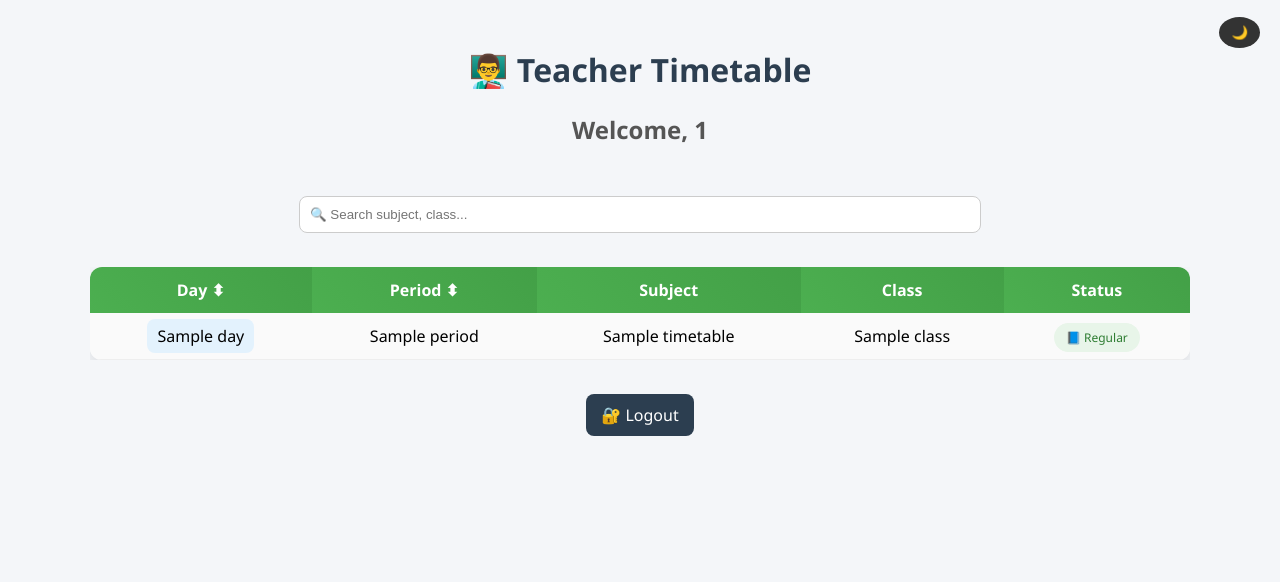
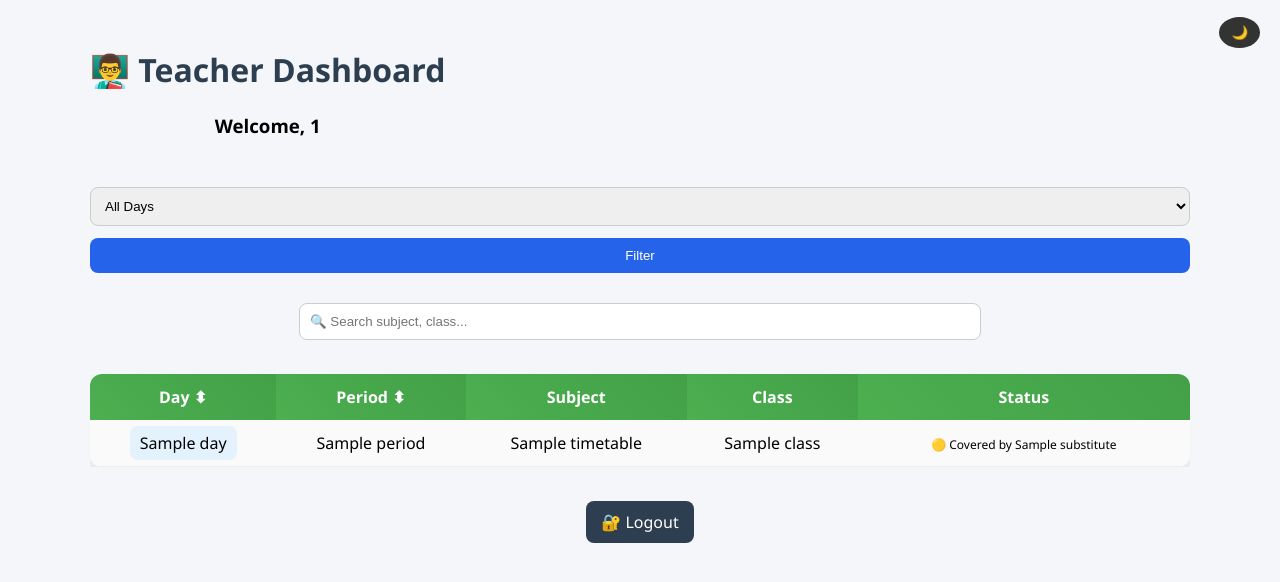
Before and after one commit to krishnamohan6858-cyber/school-timetable, a Flask app: page /dashboard in a window 1280 px wide. Shown: the part 53-635 px from the top of the page. Run offline with Flask 3, Linux system fonts and the light colour scheme; a user stored in the database is signed in; a database or web service that is not in the repository returns one stand-in record (values such as "Sample title"); some libraries are stand-ins or nearby versions.

Commit message:
added teacher day filter and improved substitution UI

```diff
--- a/app.py
+++ b/app.py
@@ -249,14 +249,20 @@ def get_substitute(day, period):
 
 @app.route('/timetable')
 def timetable():
+    selected_day = request.args.get('day')
+
     conn = get_db_connection()
     cur = conn.cursor()
 
-    cur.execute("SELECT * FROM timetable")
+    if selected_day:
+        cur.execute("SELECT * FROM timetable WHERE day=%s", (selected_day,))
+    else:
+        cur.execute("SELECT * FROM timetable")
+
     data = cur.fetchall()
+    conn.close()
 
-    conn.close()
-    return render_template('timetable.html', data=data)
+    return render_template('timetable.html', data=data, selected_day=selected_day)
 
 
 
@@ -360,21 +366,31 @@ def dashboard():
         return redirect('/login')
 
     name = session['teacher']
+    selected_day = request.args.get('day')
 
     conn = get_db_connection()
     cur = conn.cursor()
 
-    cur.execute("""
-    SELECT day, period, subject, class, substitute
-    FROM timetable
-    WHERE teacher=%s OR substitute=%s
-    """, (name, name))
+    if selected_day:
+        cur.execute("""
+        SELECT day, period, subject, class, substitute
+        FROM timetable
+        WHERE (teacher=%s OR substitute=%s) AND day=%s
+        """, (name, name, selected_day))
+    else:
+        cur.execute("""
+        SELECT day, period, subject, class, substitute
+        FROM timetable
+        WHERE teacher=%s OR substitute=%s
+        """, (name, name))
 
     timetable = cur.fetchall()
     conn.close()
 
-    return render_template('teacher.html', timetable=timetable, teacher=name)
-
+    return render_template('teacher.html',
+                           timetable=timetable,
+                           teacher=name,
+                           selected_day=selected_day)
 
 # ---------------- ADMIN ----------------
 
@@ -402,16 +418,16 @@ def admin_login():
                     session['admin'] = username
                     return redirect('/admin-dashboard')
                 else:
-                    error = "Invalid credentials"
+                    flash("❌ Invalid username or password", "error")
             else:
                 # ⚠️ Plain password (old DB)
                 if password == stored_password:
                     session['admin'] = username
                     return redirect('/admin-dashboard')
                 else:
-                    error = "Invalid credentials"
+                    flash("❌ Invalid username or password", "error")
         else:
-            error = "Invalid credentials"
+            flash("❌ Invalid username or password", "error")
 
     conn.close()
     return render_template('admin_login.html', error=error)
@@ -455,7 +471,58 @@ def logout():
     return redirect('/')
 
 
+@app.route('/change-admin-password', methods=['GET', 'POST'])
+def change_admin_password():
+    if 'admin' not in session:
+        return redirect('/admin-login')
+
+    conn = get_db_connection()
+    cur = conn.cursor()
+
+    msg = None
+
+    if request.method == 'POST':
+        old_password = request.form['old_password']
+        new_password = request.form['new_password']
+
+        cur.execute("SELECT password FROM admin WHERE username=%s", (session['admin'],))
+        data = cur.fetchone()
+
+        if data:
+            stored_password = data[0]
+
+            # ✅ Handle hashed password
+            if stored_password.startswith("$2b$"):
+                if bcrypt.checkpw(old_password.encode(), stored_password.encode()):
+                    hashed = bcrypt.hashpw(new_password.encode(), bcrypt.gensalt()).decode()
+                    cur.execute("UPDATE admin SET password=%s WHERE username=%s",
+                                (hashed, session['admin']))
+                    conn.commit()
+                    flash("✅ Password updated successfully!", "success")
+                else:
+                    flash("❌ Wrong old password", "error")
+
+            # ⚠️ Handle old plain password
+            else:
+                if old_password == stored_password:
+                    hashed = bcrypt.hashpw(new_password.encode(), bcrypt.gensalt()).decode()
+                    cur.execute("UPDATE admin SET password=%s WHERE username=%s",
+                                (hashed, session['admin']))
+                    conn.commit()
+                    flash("✅ Password updated successfully!", "success")
+                else:
+                    flash("❌ Wrong old password", "error")
+
+    conn.close()
+    return render_template('change_password.html', msg=msg)
+
+
 # ---------------- OTP RESET ----------------
+
+
+@app.route('/forgot-password', methods=['GET'])
+def forgot_password():
+    return render_template('forgot_password.html')
 
 @app.route('/send-otp', methods=['POST'])
 def send_otp_route():
@@ -479,9 +546,11 @@ def send_otp_route():
         conn.commit()
         send_otp(email, otp)
 
+        flash("✅ OTP sent to your email", "success")
         return render_template('verify_otp.html', username=username)
 
-    return "Username not found"
+    flash("❌ Username not found", "error")
+    return redirect('/forgot-password')
 
 
 @app.route('/verify-otp', methods=['POST'])
--- a/static/style.css
+++ b/static/style.css
@@ -427,3 +427,13 @@ input, select {
     background: #fee2e2;
     color: #991b1b;
 }
+
+.message.success {
+    color: green;
+    font-weight: bold;
+}
+
+.message.error {
+    color: red;
+    font-weight: bold;
+}
--- a/templates/teacher.html
+++ b/templates/teacher.html
@@ -10,7 +10,6 @@
     <script>
     let sortDirection = true;
 
-    // 🔃 Sort Table (toggle asc/desc)
     function sortTable(col) {
         let table = document.querySelector(".timetable");
         let rows = Array.from(table.rows).slice(1);
@@ -27,11 +26,9 @@
         });
 
         sortDirection = !sortDirection;
-
         rows.forEach(row => table.appendChild(row));
     }
 
-    // 🔍 Search
     function searchTable() {
         let input = document.getElementById("search").value.toLowerCase();
         let rows = document.querySelectorAll(".timetable tr");
@@ -43,7 +40,6 @@
         });
     }
 
-    // 🌙 Dark Mode
     function toggleDarkMode() {
         document.body.classList.toggle("dark-mode");
 
@@ -85,15 +81,37 @@
 
 <div class="container">
 
-    <!-- Dark Mode Button -->
-    <button onclick="toggleDarkMode()" id="theme-btn" class="dark-btn">🌙</button>
+    <!-- Top Controls -->
+    <div style="display:flex; justify-content:space-between; align-items:center;">
+        <div>
+            <h1>👨‍🏫 Teacher Dashboard</h1>
+            <h3>Welcome, {{ teacher }}</h3>
+        </div>
 
-    <h1>👨‍🏫 Teacher Timetable</h1>
-    <h2>Welcome, {{ teacher }}</h2>
+        <button onclick="toggleDarkMode()" id="theme-btn" class="dark-btn">🌙</button>
+    </div>
 
     <br>
 
-    <!-- 🔍 Search -->
+    <!-- 🔽 DAY FILTER -->
+    <form method="GET" action="/dashboard" class="filter-bar">
+
+        <select name="day">
+            <option value="">All Days</option>
+            <option {% if selected_day=='Monday' %}selected{% endif %}>Monday</option>
+            <option {% if selected_day=='Tuesday' %}selected{% endif %}>Tuesday</option>
+            <option {% if selected_day=='Wednesday' %}selected{% endif %}>Wednesday</option>
+            <option {% if selected_day=='Thursday' %}selected{% endif %}>Thursday</option>
+            <option {% if selected_day=='Friday' %}selected{% endif %}>Friday</option>
+        </select>
+
+        <button class="btn">Filter</button>
+
+    </form>
+
+    <br>
+
+    <!-- 🔍 SEARCH -->
     <input type="text" id="search" placeholder="🔍 Search subject, class..." onkeyup="searchTable()">
 
     <br><br>
@@ -119,7 +137,9 @@
 
             <td>
                 {% if row[4] == teacher %}
-                    <span class="badge substitute-badge">🔁 Substitute</span>
+                    <span class="badge substitute-badge">🔁 Substitute Class</span>
+                {% elif row[4] %}
+                    <span class="badge covered-badge">🟡 Covered by {{ row[4] }}</span>
                 {% else %}
                     <span class="badge regular-badge">📘 Regular</span>
                 {% endif %}
@@ -130,7 +150,7 @@
     </div>
 
     {% else %}
-        <h3 class="no-data">📭 No timetable assigned yet</h3>
+        <h3 class="no-data">📭 No timetable assigned</h3>
     {% endif %}
 
     <br><br>
```
Also changed, not shown: templates/admin_login.html (+11 -5 lines), templates/change_password.html (+11 -0 lines), templates/forgot_password.html (+9 -0 lines).
